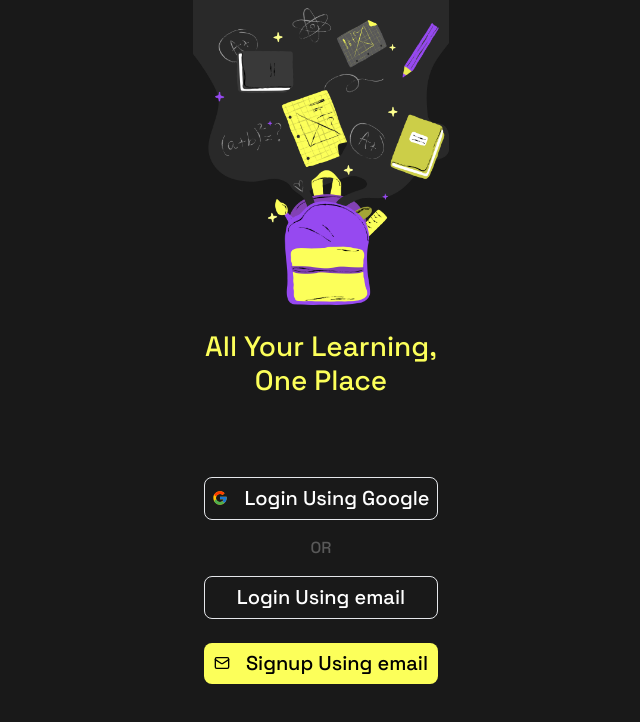
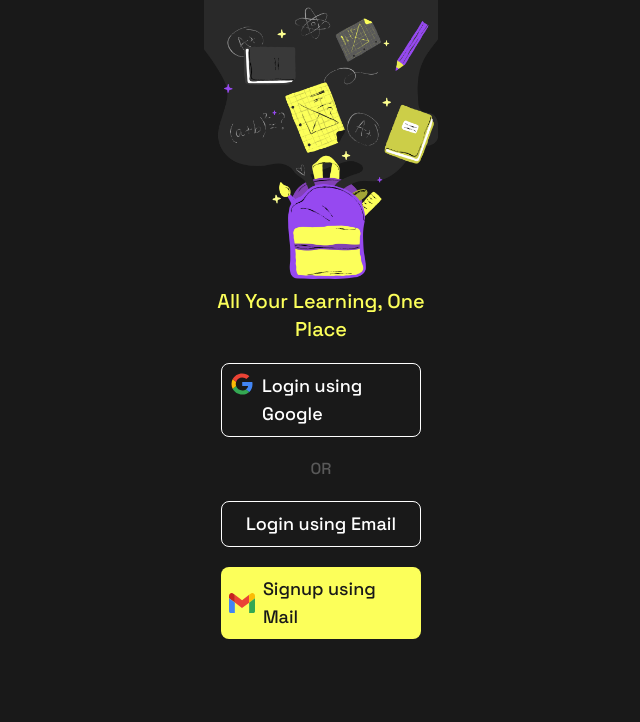
Before and after one commit to Jayesh1512/SchoolBag, a Next.js app: page /login in a window 1280 px wide. Shown: the top 722 px of the page, without its empty margins (319-959 px from the left). Built offline with nearby package versions, Linux system fonts and the light colour scheme.

Commit message:
login-signup

```diff
--- /dev/null
+++ b/app/login/layout.jsx
@@ -0,0 +1,16 @@
+import { Space_Grotesk } from "next/font/google";
+
+const inter = Space_Grotesk({ subsets: ["latin"] });
+
+export const metadata = {
+  title: "Create Next App",
+  description: "Generated by create next app",
+};
+
+export default function RootLayout({ children }) {
+  return (
+    <html lang="en">
+      <body className={`h-screen  ${inter.className} overflow-hidden`}>{children}</body>
+    </html>
+  );
+}
--- a/app/login/page.jsx
+++ b/app/login/page.jsx
@@ -1,30 +1,28 @@
-import Link from "next/link";
-import { FcGoogle } from "react-icons/fc";
-import { LuMail } from "react-icons/lu";
+import React from "react";
 
 const page = () => {
   return (
-    <div className="bg-base-500 h-screen flex flex-col text-center lg:w-1/5 mx-auto max-sm:w-full w-1/2 relative max-sm:-top-10 overflow-hidden gap-20">
-      <div className="flex flex-col justify-center items-center gap-6">
-        <img src="/img/login/main/bag.png" alt="" className="relative" />
-        <p className="title-1 text-brand-primary-200">
+    <div className="">
+      <div className="min-h-screen lg:w-1/5 md:w-1/2 mx-auto text-white">
+        <img src="/img/login/main/bag.png" className="w-11/12 mx-auto" alt="" />
+        <p className="text-center text-brand-primary-200 my-2 text-xl font-medium">
           All Your Learning, One Place
         </p>
-      </div>
-      <div className=" flex justify-center ">
-        <div className="flex flex-col items-center w-11/12">
-          <button className="text-white flex justify-center w-full items-center gap-4 py-2 border rounded-lg font-medium text-base">
-            <FcGoogle />
-            <span className="title-3">Login Using Google</span>
-          </button>
-          <p className="text-[#595959] font-medium py-4 ">OR</p>
-          <button className="text-white flex justify-center w-full items-center gap-4 py-2 border rounded-lg font-medium text-base">
-            <p className="title-3">Login Using email</p>
-          </button>
-          <button className="text-black  bg-brand-primary-200 flex justify-center mt-6 w-full items-center gap-4 py-2 border border-none rounded-lg font-medium text-base">
-            <LuMail />
-            <Link href='/signup' className="title-3">Signup Using email</Link>
-          </button>
+        <div className="space-y-5 mt-5 px-7">
+          <div className="flex justify-center gap-2 font-medium text-lg p-2 border border-white rounded-lg">
+            <img src="/img/login/main/google.svg" className="h-6" alt="" />
+            <p>Login using Google</p>
+          </div>
+
+          <p className="font-medium text-base-100 text-center">OR</p>
+
+          <div className="flex justify-center gap-2 font-medium text-lg p-2 border border-white rounded-lg">
+            <p>Login using Email</p>
+          </div>
+          <div className="flex justify-center items-center bg-brand-primary-200 text-base-500 gap-2 font-medium text-lg p-2 rounded-lg">
+            <img src="/img/login/main/gmail.svg" className="h-5" alt="" />
+            <p>Signup using Mail</p>
+          </div>
         </div>
       </div>
     </div>
--- a/app/signup/One.jsx
+++ b/app/signup/One.jsx
@@ -5,7 +5,7 @@ const One = () => {
     <div className="py-4">
       <div className="space-y-4">
         <p className="text-2xl font-medium">Let's create your bag</p>
-        <p className="text-sm font-light">
+        <p className="text-xs font-light">
           Bags are your personal filing cabinets within the app.
           <br /> Organize your files by topic, or any way that works best for
           you. Everything you store in your Bags stays readily accessible on
@@ -15,7 +15,8 @@ const One = () => {
         <p className="text-xl">Name your very own bag</p>
         <input
           type="text"
-          className="bg-background border w-full rounded-md py-1 px-3"
+          className="bg-transparent border placeholder:text-xs border-white w-full rounded-md py-1 px-3"
+          placeholder = "Enter School Email"
         />
         <div className="w-full bg-[#002241] flex gap-1 p-2 rounded-lg items-center justify-evenly">
           <IoInformationCircleOutline className="text-[#1D90FA] text-4xl" />
--- a/app/signup/page.jsx
+++ b/app/signup/page.jsx
@@ -18,7 +18,7 @@ const Page = () => {
           <div className="grid w-full grid-cols-2 gap-2">
             <div
               className={`w-full rounded-full ${
-                pageNo >= 1 ? "bg-yellow" : "bg-[#393939]"
+                pageNo >= 1 ? "bg-brand-primary-200" : "bg-[#393939]"
               } h-1`}
             ></div>
             <div
@@ -32,7 +32,7 @@ const Page = () => {
         </div>
         <div className="text-center px-5 py-5 lg:w-1/5 md:w-1/2 mx-auto flex flex-col items-center gap-4 text-xl w-full absolute bg-background bottom-0 overflow-hidden">
           <button
-            className="w-full text-black bg-yellow rounded-md font-medium py-1"
+            className="w-full text-black bg-brand-primary-200 rounded-md font-medium py-1"
             onClick={nextpage}
           >
             Next &rarr;
```
Also changed, not shown: public/img/login/main/gmail.svg (added), public/img/login/main/google.svg (added).
